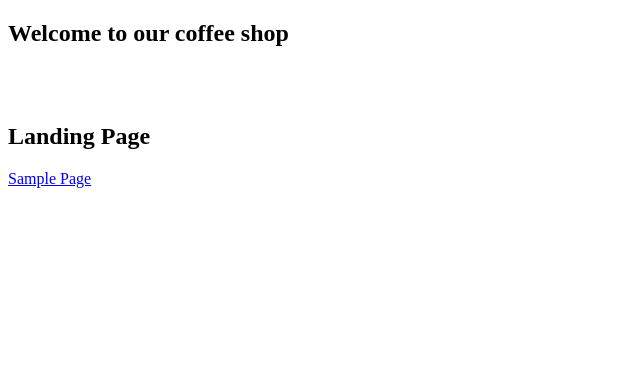
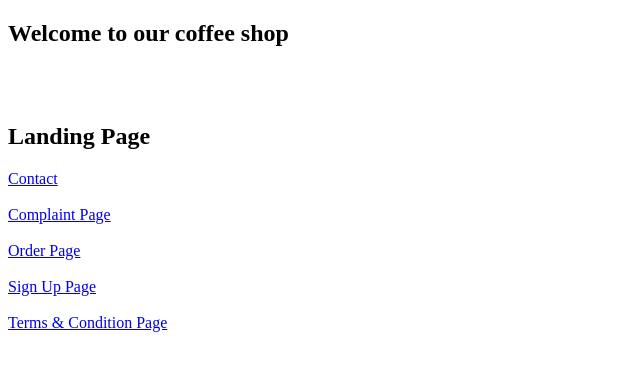
Before and after one commit to slimprepdevops/coffee-v2, a plain HTML site: page index.html in a window 1280 px wide. Shown: the whole page, without its empty margins (0-640 px from the left). Drawn offline with Linux system fonts and the light colour scheme.

Commit message:
updated merged features

```diff
--- a/index.html
+++ b/index.html
@@ -14,7 +14,20 @@
 
     <h2>Landing Page</h2>
 
-    <a href="./sample.html">Sample Page</a>
+    <a href="./contact.html">Contact</a>
+
+    <br>
+    <br>
+    <a href="./complaint.html">Complaint Page</a>
+    <br>
+    <br>
+    <a href="./order_page.html">Order Page</a><br>
+    <br>
+    <a href="./signup.html">Sign Up Page</a><br>
+    <br>
+    <a href="./terms-and-condition.html">Terms & Condition Page</a>
+
+
 
 </body>
 </html>
```
Also changed, not shown: terms-and-condition.html (renamed from Terms and condition.html).
